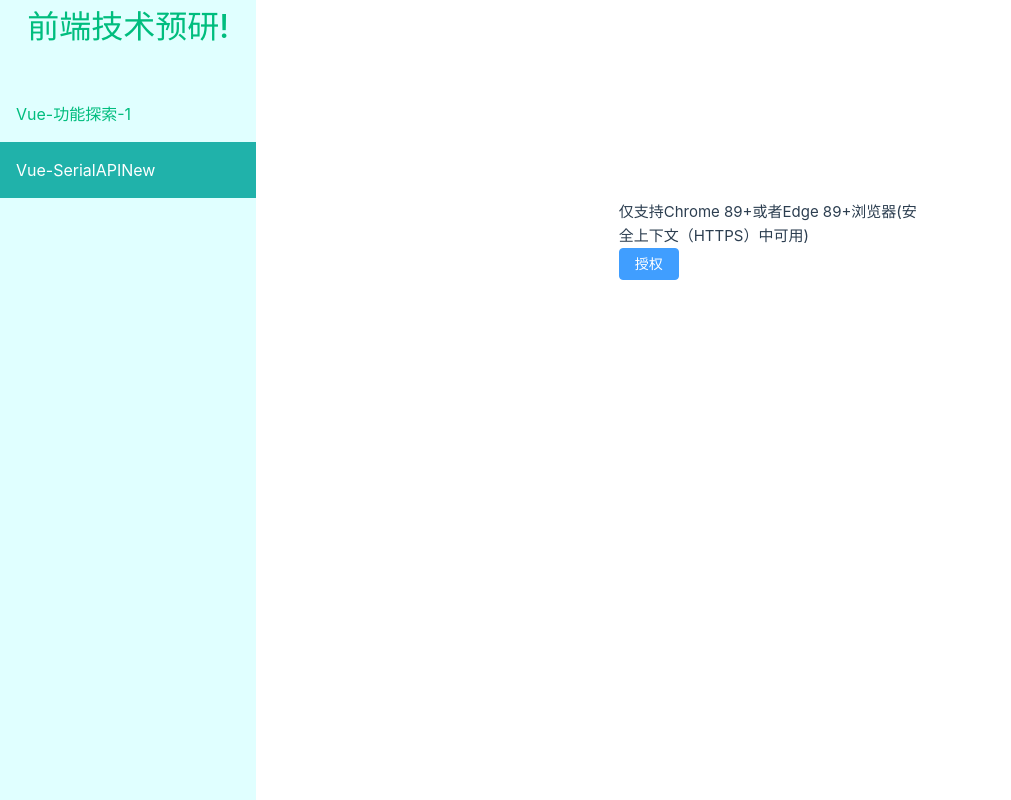
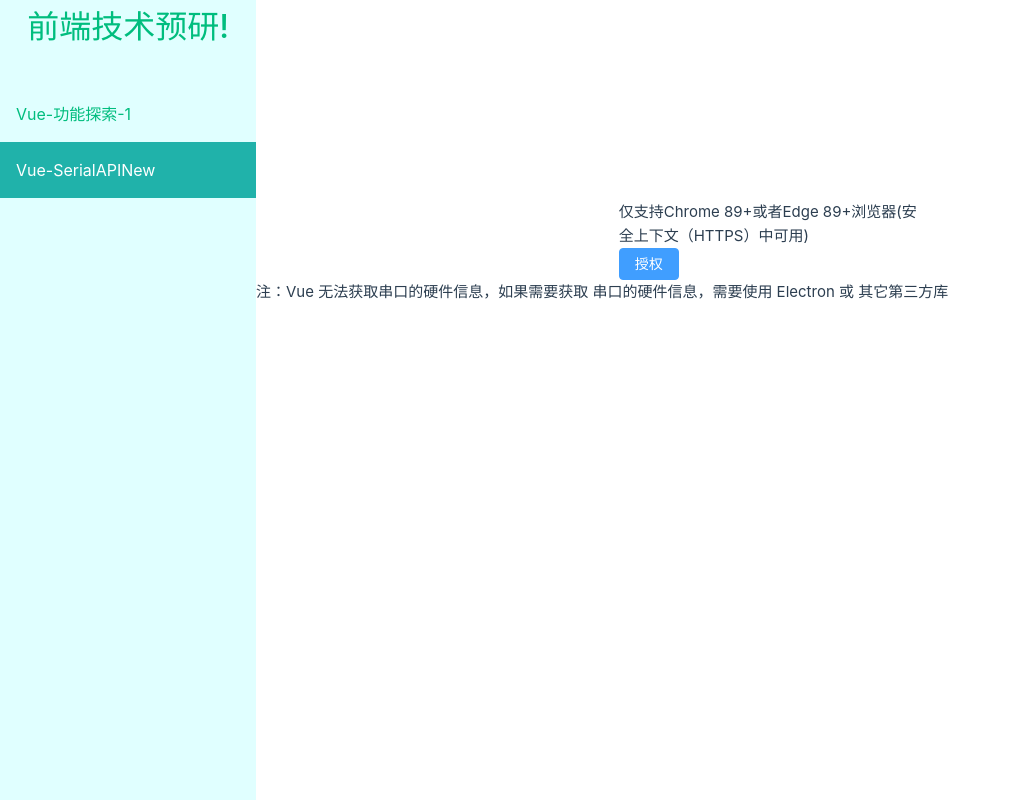
Before and after one commit to CoderLeoD/my-electron-app, a Vue app in the folder vue-demo/: page /serialAPINew in a window 1280 px wide. Shown: the whole page, without its empty margins (0-1011 px from the left). Built offline with nearby package versions, Linux system fonts and the light colour scheme.

Commit message:
Update SerialAPINew.vue

```diff
--- a/vue-demo/src/views/SerialAPINew.vue
+++ b/vue-demo/src/views/SerialAPINew.vue
@@ -124,6 +124,7 @@
       </el-col>
     </el-row>
   </el-form>
+  <p>注：Vue 无法获取串口的硬件信息，如果需要获取 串口的硬件信息，需要使用 Electron 或 其它第三方库</p>
 </template>
 
 <script setup>
```
